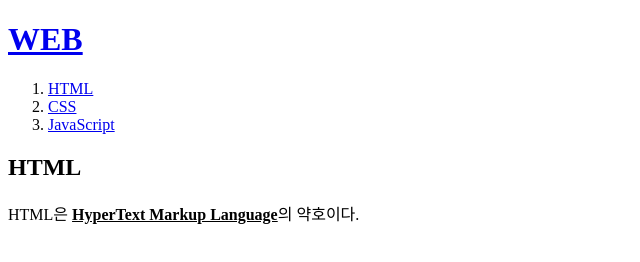
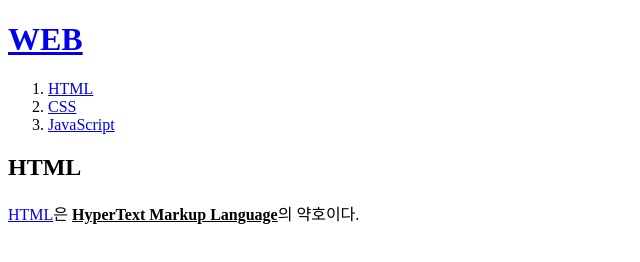
Before and after one commit to 4KaNUI/Learn_WEB, a plain HTML site: page HTML.html in a window 1280 px wide. Shown: the full height of the page, 0-640 px from the left. Drawn offline with Linux system fonts and the light colour scheme.

Commit message:
second
add link

```diff
--- a/HTML.html
+++ b/HTML.html
@@ -17,7 +17,7 @@
 			HTML
 		</h2>
 		<p>
-			HTML은 <strong><u>HyperText Markup Language</u></strong>의 약호이다.
+			<a href="https://en.wikipedia.org/wiki/HTML" target="_blank" title="위키피디아">HTML</a>은 <strong><u>HyperText Markup Language</u></strong>의 약호이다.
 		</p>
 	</body>
 </html>
```
